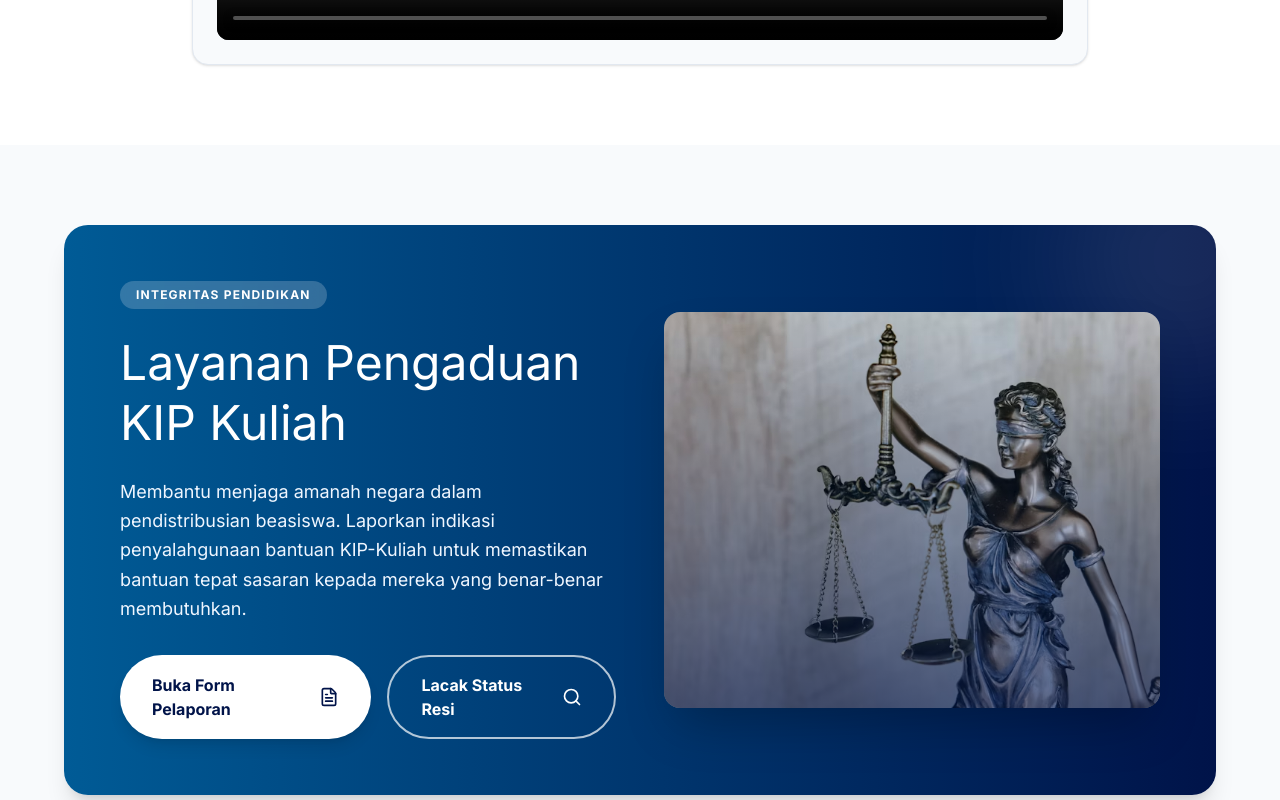
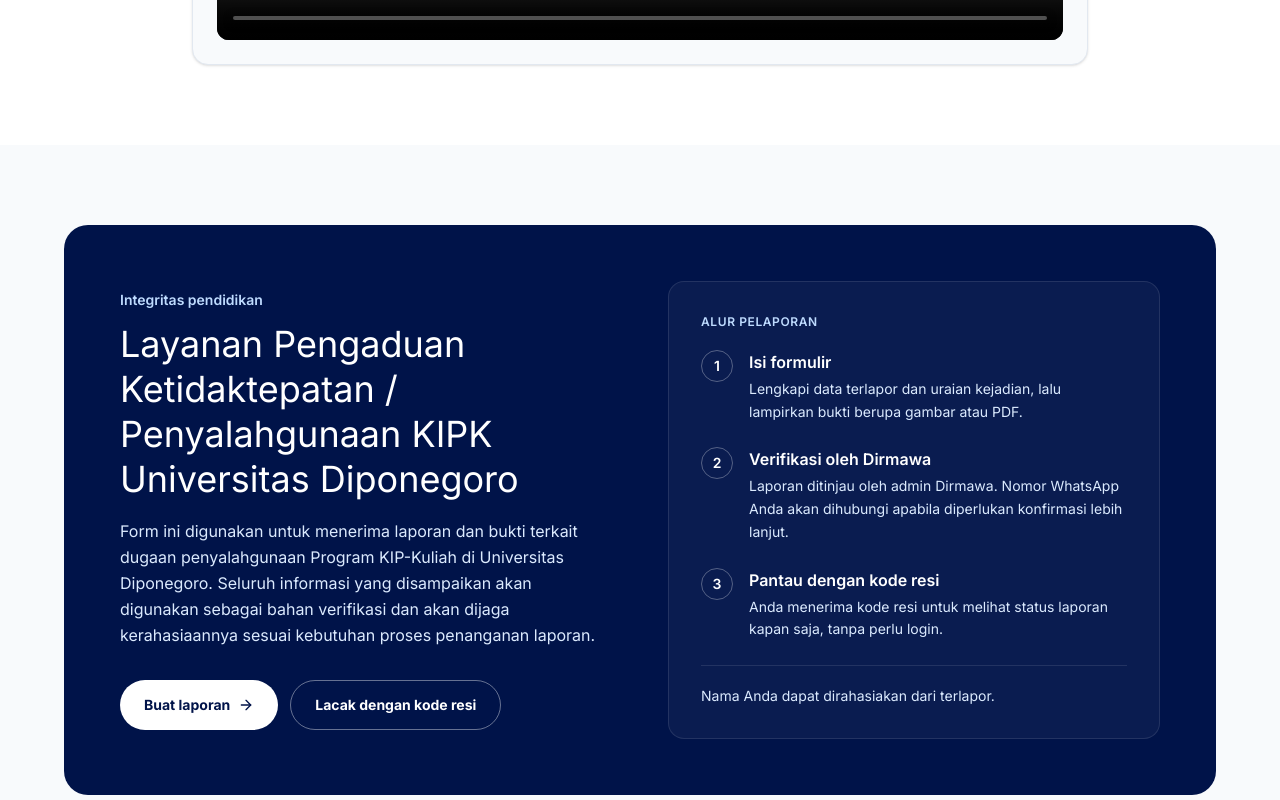
Before and after one commit to azzm04/sakti-fullstack, a Next.js app: page / in a window 1280 px wide. Shown: the part 2300-3100 px from the top of the page. Built offline with nearby package versions, Linux system fonts and the light colour scheme; grey boxes are pictures that could not be loaded; a web font is replaced by a local one.

Commit message:
refactor: update PengaduanSection layout and improve accessibility features

```diff
--- a/components/landing/PengaduanSection.tsx
+++ b/components/landing/PengaduanSection.tsx
@@ -2,105 +2,93 @@
 
 import Link from "next/link";
 import { motion } from "framer-motion";
-import Image from "next/image";
-// Mengganti icon ExternalLink dengan FileText dan Search agar lebih relevan dengan halaman internal
-import { FileText, Search } from "lucide-react";
+import { ArrowRight } from "lucide-react";
+
+const LANGKAH = [
+  {
+    judul: "Isi formulir",
+    isi: "Lengkapi data terlapor dan uraian kejadian, lalu lampirkan bukti berupa gambar atau PDF.",
+  },
+  {
+    judul: "Verifikasi oleh Dirmawa",
+    isi: "Laporan ditinjau oleh admin Dirmawa. Nomor WhatsApp Anda akan dihubungi  apabila diperlukan konfirmasi lebih lanjut.",
+  },
+  {
+    judul: "Pantau dengan kode resi",
+    isi: "Anda menerima kode resi untuk melihat status laporan kapan saja, tanpa perlu login.",
+  },
+];
 
 export default function PengaduanSection() {
   return (
     <section
       id="pengaduan"
-      className="py-16 md:py-20 px-4 sm:px-6 lg:px-8 bg-[#F8FAFC] relative overflow-hidden"
+      className="bg-[#F8FAFC] px-4 py-16 sm:px-6 md:py-20 lg:px-8"
     >
       <motion.div
-        initial={{ opacity: 0, y: 60 }}
+        initial={{ opacity: 0, y: 24 }}
         whileInView={{ opacity: 1, y: 0 }}
         viewport={{ once: true, margin: "-50px" }}
-        transition={{ duration: 0.8, ease: "easeOut" }}
-        className="max-w-6xl mx-auto"
+        transition={{ duration: 0.5, ease: "easeOut" }}
+        className="mx-auto max-w-6xl"
       >
-        <div className="bg-gradient-to-r from-[#005B96] to-primary rounded-3xl p-8 md:p-14 text-white shadow-xl flex flex-col md:flex-row items-center justify-between gap-10 md:gap-12 relative overflow-hidden">
-          <div className="absolute -top-24 -right-24 w-64 h-64 bg-white/10 rounded-full blur-3xl pointer-events-none"></div>
+        <div className="grid items-center gap-10 rounded-3xl bg-[#001349] p-8 text-white md:grid-cols-2 md:gap-14 md:p-14">
+          {/* Kiri: pesan dan tombol */}
+          <div>
+            <p className="text-sm font-semibold text-blue-200">
+              Integritas pendidikan
+            </p>
+            <h2 className="font-headline mt-3 text-3xl leading-tight sm:text-4xl">
+              Layanan Pengaduan Ketidaktepatan / Penyalahgunaan KIPK Universitas Diponegoro
+            </h2>
+            <p className="mt-4 max-w-lg text-base leading-relaxed text-blue-100">
+              Form ini digunakan untuk menerima laporan dan bukti terkait dugaan penyalahgunaan Program KIP-Kuliah di Universitas Diponegoro.
+              Seluruh informasi yang disampaikan akan digunakan sebagai bahan verifikasi dan akan dijaga kerahasiaannya sesuai kebutuhan proses penanganan laporan.
+            </p>
 
-          <div className="relative z-10 w-full md:w-1/2 flex flex-col items-center md:items-start text-center md:text-left">
-            <motion.span
-              initial={{ opacity: 0, y: -10 }}
-              whileInView={{ opacity: 1, y: 0 }}
-              viewport={{ once: true }}
-              transition={{ duration: 0.4 }}
-              className="inline-block px-4 py-1.5 bg-white/20 text-white text-[10px] sm:text-xs font-bold tracking-widest uppercase rounded-full mb-4 sm:mb-6 backdrop-blur-sm"
-            >
-              INTEGRITAS PENDIDIKAN
-            </motion.span>
-
-            <motion.h2
-              initial={{ opacity: 0, y: 20 }}
-              whileInView={{ opacity: 1, y: 0 }}
-              viewport={{ once: true }}
-              transition={{ duration: 0.5, delay: 0.1 }}
-              className="text-3xl sm:text-4xl md:text-5xl font-headline text-white leading-tight mb-4 sm:mb-6"
-            >
-              Layanan Pengaduan KIP Kuliah
-            </motion.h2>
-
-            <motion.p
-              initial={{ opacity: 0, y: 20 }}
-              whileInView={{ opacity: 1, y: 0 }}
-              viewport={{ once: true }}
-              transition={{ duration: 0.5, delay: 0.2 }}
-              className="text-base sm:text-lg text-blue-50 leading-relaxed mb-8 max-w-xl"
-            >
-              Membantu menjaga amanah negara dalam pendistribusian beasiswa.
-              Laporkan indikasi penyalahgunaan bantuan KIP-Kuliah untuk
-              memastikan bantuan tepat sasaran kepada mereka yang benar-benar
-              membutuhkan.
-            </motion.p>
-
-            {/* AREA TOMBOL YANG DIUBAH */}
-            <motion.div
-              initial={{ opacity: 0, y: 20 }}
-              whileInView={{ opacity: 1, y: 0 }}
-              viewport={{ once: true }}
-              transition={{ duration: 0.5, delay: 0.3 }}
-              className="w-full flex flex-col sm:flex-row justify-center md:justify-start gap-4"
-            >
-              {/* Tombol ke Form Pengaduan */}
+            <div className="mt-8 flex flex-col gap-3 sm:flex-row">
               <Link
                 href="/layanan-aduan"
-                className="inline-flex items-center justify-center w-full sm:w-auto px-8 py-3.5 sm:py-4 bg-white text-primary font-bold rounded-full shadow-lg hover:shadow-xl hover:-translate-y-0.5 transition-all active:scale-95"
+                className="inline-flex items-center justify-center gap-2 whitespace-nowrap rounded-full bg-white px-6 py-3.5 text-sm font-bold text-[#001349] transition-colors hover:bg-blue-50"
               >
-                Buka Form Pelaporan
-                <FileText className="w-5 h-5 ml-2 shrink-0" />
+                Buat laporan
+                <ArrowRight className="h-4 w-4" />
               </Link>
-
-              {/* Tombol ke Lacak Resi */}
               <Link
                 href="/cek-aduan"
-                className="inline-flex items-center justify-center w-full sm:w-auto px-8 py-3.5 sm:py-4 bg-transparent border-2 border-white/70 text-white font-bold rounded-full hover:bg-white/10 hover:border-white transition-all active:scale-95"
+                className="inline-flex items-center justify-center whitespace-nowrap rounded-full border border-white/40 px-6 py-3.5 text-sm font-bold text-white transition-colors hover:bg-white/10"
               >
-                Lacak Status Resi
-                <Search className="w-5 h-5 ml-2 shrink-0" />
+                Lacak dengan kode resi
               </Link>
-            </motion.div>
+            </div>
           </div>
 
-          <motion.div
-            initial={{ opacity: 0, scale: 0.9 }}
-            whileInView={{ opacity: 1, scale: 1 }}
-            viewport={{ once: true }}
-            transition={{ duration: 0.6, delay: 0.2 }}
-            className="relative z-10 hidden md:block md:w-1/2 w-full aspect-[4/3] md:aspect-[5/4] rounded-2xl overflow-hidden shadow-2xl"
-          >
-            <Image
-              src="/Pengaduan.jpg"
-              alt="Integritas Pendidikan KIPK"
-              fill
-              priority
-              sizes="(max-width: 768px) 100vw, 50vw"
-              className="object-cover hover:scale-105 transition-transform duration-700"
-            />
-            <div className="absolute inset-0 bg-gradient-to-t from-primary/60 to-transparent pointer-events-none"></div>
-          </motion.div>
+          {/* Kanan: alur pelaporan */}
+          <div className="rounded-2xl border border-white/10 bg-white/[0.04] p-6 sm:p-8">
+            <p className="text-xs font-semibold uppercase tracking-wider text-blue-200">
+              Alur pelaporan
+            </p>
+
+            <ol className="mt-5 space-y-6">
+              {LANGKAH.map((l, i) => (
+                <li key={l.judul} className="flex gap-4">
+                  <span className="flex h-8 w-8 shrink-0 items-center justify-center rounded-full border border-white/30 text-sm font-semibold">
+                    {i + 1}
+                  </span>
+                  <div>
+                    <p className="font-semibold">{l.judul}</p>
+                    <p className="mt-1 text-sm leading-relaxed text-blue-100">
+                      {l.isi}
+                    </p>
+                  </div>
+                </li>
+              ))}
+            </ol>
+
+            <p className="mt-6 border-t border-white/10 pt-5 text-sm text-blue-100">
+              Nama Anda dapat dirahasiakan dari terlapor.
+            </p>
+          </div>
         </div>
       </motion.div>
     </section>
```
